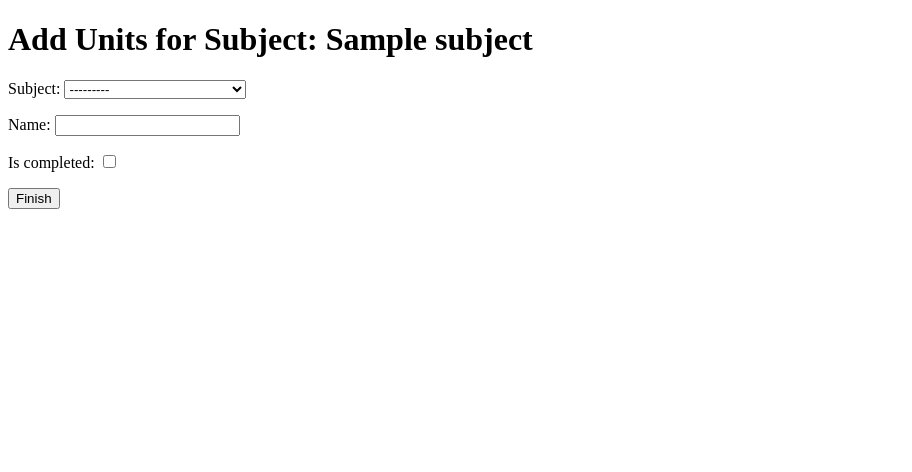
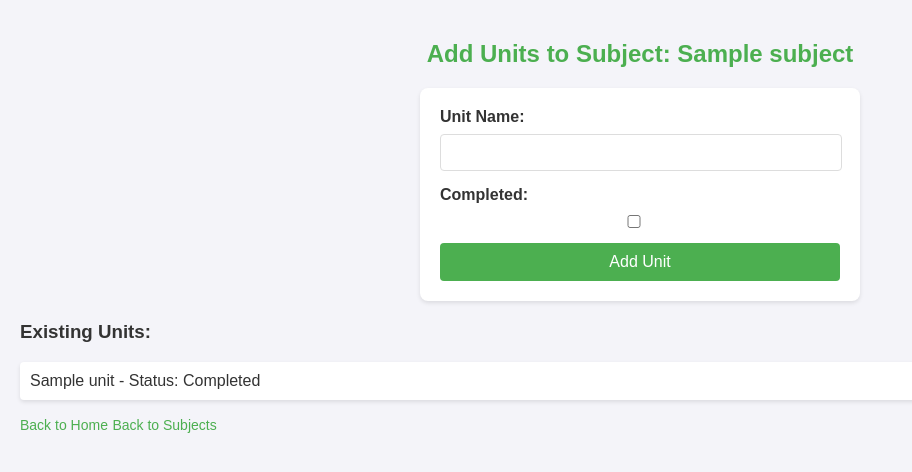
Before and after one commit to that-ar-guy/StudySphere, a Django app: page /add-units/1/ in a window 1280 px wide. Shown: the top 472 px of the page, without its empty margins (0-912 px from the left). Run offline with Django 5.2, Linux system fonts and the light colour scheme; tables that the repository leaves empty hold one stand-in row (values such as "Sample post").

Commit message:
multiple subjects and topics issue fixed

```diff
--- a/backend/planner/templates/planner/add_units.html
+++ b/backend/planner/templates/planner/add_units.html
@@ -2,13 +2,119 @@
 <html>
 <head>
     <title>Add Units</title>
+    <style>
+        body {
+            font-family: Arial, sans-serif;
+            background-color: #f4f4f9;
+            color: #333;
+            margin: 0;
+            padding: 20px;
+        }
+
+        h2 {
+            text-align: center;
+            color: #4CAF50;
+        }
+
+        form {
+            background: #fff;
+            padding: 20px;
+            border-radius: 8px;
+            box-shadow: 0 2px 4px rgba(0, 0, 0, 0.1);
+            max-width: 400px;
+            margin: 20px auto;
+        }
+
+        label {
+            font-weight: bold;
+            margin-bottom: 8px;
+            display: block;
+        }
+
+        input[type="text"], input[type="checkbox"] {
+            width: calc(100% - 20px);
+            padding: 10px;
+            margin-bottom: 15px;
+            border: 1px solid #ddd;
+            border-radius: 4px;
+        }
+
+        button {
+            background-color: #4CAF50;
+            color: white;
+            border: none;
+            padding: 10px 15px;
+            border-radius: 4px;
+            cursor: pointer;
+            font-size: 16px;
+            width: 100%;
+        }
+
+        button:hover {
+            background-color: #45a049;
+        }
+
+        ul {
+            list-style: none;
+            padding: 0;
+        }
+
+        ul li {
+            background: #fff;
+            padding: 10px;
+            margin: 8px 0;
+            border-radius: 4px;
+            box-shadow: 0 2px 4px rgba(0, 0, 0, 0.1);
+        }
+
+        ul li span {
+            font-weight: bold;
+        }
+
+        a {
+            color: #4CAF50;
+            text-decoration: none;
+            font-size: 14px;
+        }
+
+        a:hover {
+            text-decoration: underline;
+        }
+
+        .links {
+            text-align: center;
+            margin-top: 20px;
+        }
+    </style>
 </head>
 <body>
-    <h1>Add Units for Subject: {{ subject.name }}</h1>
-    <form method="post">
-        {% csrf_token %}
-        {{ form.as_p }}
-        <button type="submit">Finish</button>
-    </form>
+    <h2>Add Units to Subject: {{ subject.name }}</h2>
+
+<form method="POST">
+    {% csrf_token %}
+    <label>Unit Name:</label>
+    <input type="text" name="name" required>
+
+    <label>Completed:</label>
+    <input type="checkbox" name="is_completed">
+
+    <button type="submit">Add Unit</button>
+</form>
+
+<h3>Existing Units:</h3>
+<ul>
+    {% for unit in units %}
+        <li>
+            {{ unit.name }} - Status:
+            {% if unit.is_completed %}
+                Completed
+            {% else %}
+                Pending
+            {% endif %}
+        </li>
+    {% endfor %}
+</ul>
+<a href="/">Back to Home</a>
+<a href="{% url 'add_subjects' subject.exam.id %}">Back to Subjects</a>
 </body>
 </html>
--- a/backend/planner/views.py
+++ b/backend/planner/views.py
@@ -19,29 +19,26 @@ def add_exam(request):
     return render(request, 'planner/add_exam.html', {'form': form})
 
 
+
+# Add Subjects to an Exam
 def add_subjects(request, exam_id):
     exam = get_object_or_404(Exam, id=exam_id)
     if request.method == 'POST':
-        form = SubjectForm(request.POST)
-        if form.is_valid():
-            subject = form.save(commit=False)
-            subject.exam = exam  # Assign the subject to the correct exam
-            subject.save()
-            return redirect('add_units', subject_id=subject.id)  # Redirect to add units
-    else:
-        form = SubjectForm()
-    return render(request, 'planner/add_subjects.html', {'form': form, 'exam': exam})
+        name = request.POST.get('name')
+        priority = request.POST.get('priority')
+        exam_date = request.POST.get('exam_date')
+        Subject.objects.create(exam=exam, name=name, priority=priority, exam_date=exam_date)
+        return redirect('add_subjects', exam_id=exam_id)  # Redirect to the same page to add more subjects
+    subjects = exam.subjects.all()  # Fetch all subjects for this exam
+    return render(request, 'planner/add_subjects.html', {'exam': exam, 'subjects': subjects})
 
-
+# Example of add_units function
 def add_units(request, subject_id):
     subject = get_object_or_404(Subject, id=subject_id)
     if request.method == 'POST':
-        form = UnitForm(request.POST)
-        if form.is_valid():
-            unit = form.save(commit=False)
-            unit.subject = subject  # Assign the unit to the correct subject
-            unit.save()
-            return redirect('welcome')  # Redirect back to the welcome page
-    else:
-        form = UnitForm()
-    return render(request, 'planner/add_units.html', {'form': form, 'subject': subject})
+        name = request.POST.get('name')
+        is_completed = request.POST.get('is_completed') == 'on'
+        Unit.objects.create(subject=subject, name=name, is_completed=is_completed)
+        return redirect('add_units', subject_id=subject_id)
+    units = subject.units.all()
+    return render(request, 'planner/add_units.html', {'subject': subject, 'units': units})
```
Also changed, not shown: backend/planner/templates/planner/add_subjects.html (+28 -6 lines), backend/planner/urls.py (line endings or trailing spaces).
